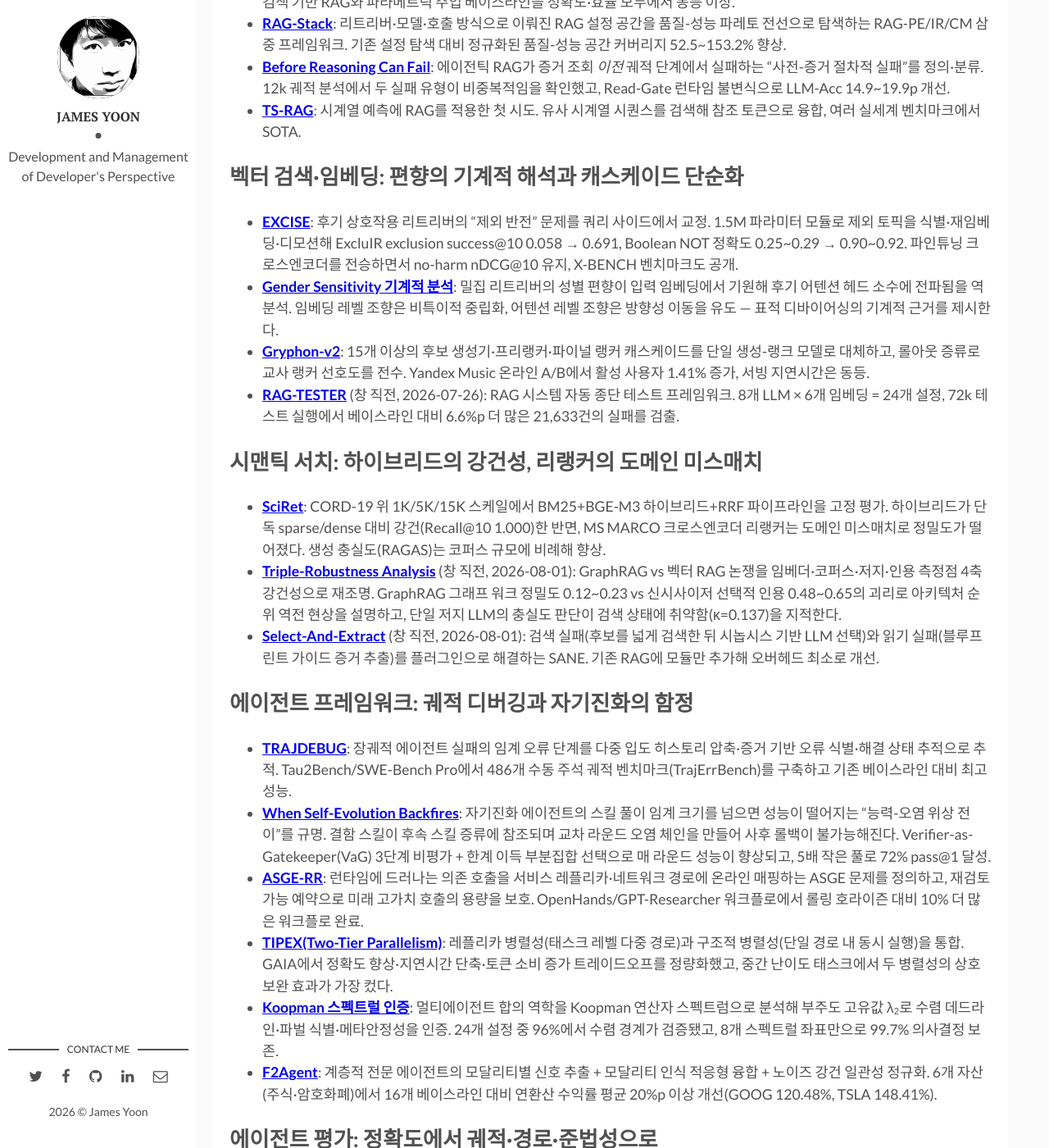
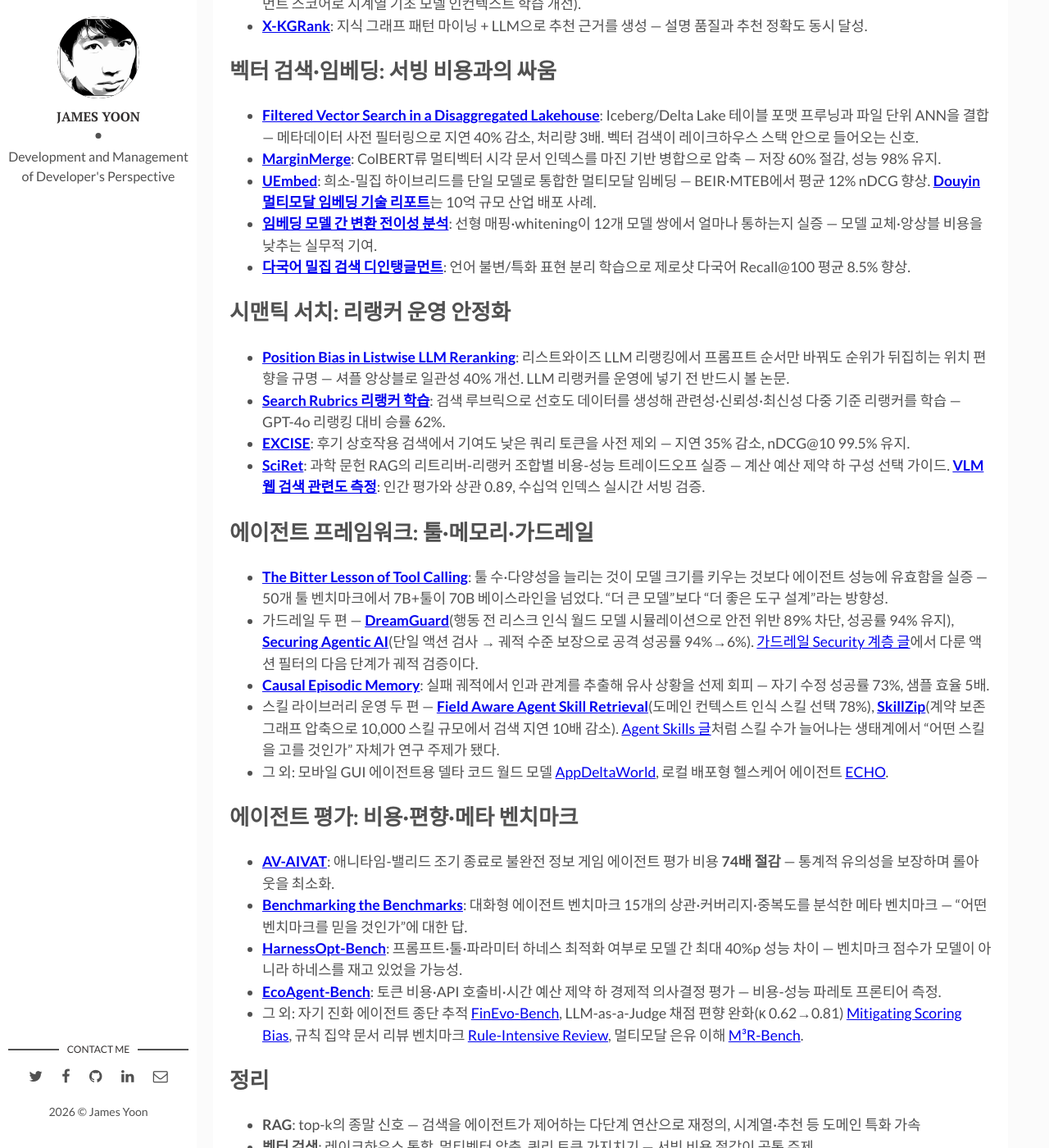
Before and after one commit to butteryoon/butteryoon.github.io, a Jekyll site: the page built from _posts/2026-08-09-rag_agent_weekly.md, in a window 1280 px wide and 1400 px high, scrolled down 1059 px. Shown: the whole window at 82% size. Built offline with Jekyll 4.4.1, drawn with Linux system fonts in a browser that asks for light colours; comment, search, counter and statistics services are not loaded; some of the changed text lies outside the part shown.

Commit message:
주간 글을 개정 보고서(20260809) 기준으로 갱신
Co-authored-by: Orca <help@stably.ai>

```diff
--- a/_posts/2026-08-09-rag_agent_weekly.md
+++ b/_posts/2026-08-09-rag_agent_weekly.md
@@ -5,69 +5,70 @@ title: "RAG & AI 에이전트 주간 연구 동향 (2026-08-03 ~ 08-09)"
 description: "이번 주 arXiv에 올라온 RAG, 벡터 검색, 리랭킹, 에이전트 프레임워크·평가 분야 주요 논문 요약"
 img: ai_abstract_title.jpg
 date: 2026-08-09 18:10:00 +0900
-last_modified_at: 2026-08-09 18:10:00 +0900
+last_modified_at: 2026-08-12 01:10:00 +0900
 tags: [rag, ai agent, llm, vector database, reranking, arxiv, weekly] # add tag
 related: llm
 categories: dev
 ---
 
-Perplexity 배치 작업으로 수집한 RAG·AI 에이전트 분야 주간 논문 보고서(arXiv cs.IR/cs.CL/cs.MA/cs.AI/cs.LG + Hugging Face Daily Papers, 2026-08-03~08-09)를 요약해서 정리한다.
+Hermes 에이전트가 배치 작업으로 수집한 RAG·AI 에이전트 분야 주간 논문 보고서(arXiv cs.IR/cs.CL/cs.MA/cs.AI/cs.LG + Hugging Face Daily Papers, 2026-08-03~08-09)를 요약해서 정리한다. (2026-08-12: 보고서 개정판 기준으로 논문 선정 전면 갱신)
 
 <!--more-->
 
-> **TL;DR:** 이번 주 RAG 연구는 "밀집 임베딩 리트리버의 구조적 한계를 에이전틱·심볼릭·하이브리드 인터페이스로 대체하는 흐름"이 뚜렷했다. 검색 자체를 결정론적 연산으로 바꾸거나(READ), 프롤로그 추론을 얹거나(NeSy-RAG), 아예 리트리버를 없애고 모델 내부에 지식을 내재화하는(RING) 시도까지 나왔다. 벡터 검색은 편향의 기계적 해석과 캐스케이드 단순화에, 에이전트 평가는 궤적·경로·준법성 등 다차원 진단으로 옮겨가는 중이다.
+> **TL;DR:** 이번 주 RAG 연구의 키워드는 **에이전틱 검색의 본격화** — 고정 top-k를 LLM 에이전트가 제어하는 다단계 검색으로 대체하는 시도가 다수 등장했다. 벡터 검색은 레이크하우스 통합·멀티벡터 압축 등 서빙 비용 절감에 집중했고, 에이전트 쪽에서는 "툴 확장이 모델 확장을 이긴다"는 비터 레슨 재해석과 평가 비용 74배 절감 같은 평가 엄밀화 흐름이 두드러진다.
 
-## RAG 아키텍처: 검색 인터페이스 자체를 갈아끼운다
+## RAG 아키텍처: 에이전틱 검색과 도메인 특화
 
-- **[Beyond Top-K](https://arxiv.org/abs/2608.06305)**: 780쪽 재무보고서에서 밀집 리트리버의 구조적 한계(테이블 행 86.8%, 단위 헤더 분리 등)를 실증하고, 정규화 렉시컬 서치·구조 내비게이션·범위 읽기 3단계 에이전틱 연산으로 대체 — 정확도 15.7% → 58.8%(p<0.001). 에이전트의 이득이 반복이 아니라 인터페이스 교체에서 온다는 주장.
-- **[NeSy-RAG](https://arxiv.org/abs/2608.06292)**: 검색된 텍스트 청크에서 Prolog 프레디케이트를 합성해 신경-심볼릭 추론을 수행. ShARC 벤치마크에서 베이스라인 RAG 42.8% 대비 61.1% 정확도, 지식 공백 자동 탐지·보완까지.
-- **[RING](https://arxiv.org/abs/2608.01630)**: 외부 리트리버를 제거하고 Mixture-of-Memory Experts에 지식을 내재화하는 패러다임. News-2025 벤치마크에서 검색 기반 RAG와 파라메트릭 주입 베이스라인을 정확도·효율 모두에서 동등 이상.
-- **[RAG-Stack](https://arxiv.org/abs/2608.03487)**: 리트리버·모델·호출 방식으로 이뤄진 RAG 설정 공간을 품질-성능 파레토 전선으로 탐색하는 RAG-PE/IR/CM 삼중 프레임워크. 기존 설정 탐색 대비 정규화된 품질-성능 공간 커버리지 52.5~153.2% 향상.
-- **[Before Reasoning Can Fail](https://arxiv.org/abs/2608.02011)**: 에이전틱 RAG가 증거 조회 *이전* 궤적 단계에서 실패하는 "사전-증거 절차적 실패"를 정의·분류. 12k 궤적 분석에서 두 실패 유형이 비중복적임을 확인했고, Read-Gate 런타임 불변식으로 LLM-Acc 14.9~19.9p 개선.
-- **[TS-RAG](https://arxiv.org/abs/2608.06223)**: 시계열 예측에 RAG를 적용한 첫 시도. 유사 시계열 시퀀스를 검색해 참조 토큰으로 융합, 여러 실세계 벤치마크에서 SOTA.
+- **[Beyond Top-K](https://arxiv.org/abs/2608.06305)**: 고정된 top-k 검색을 에이전틱 연산(탐색·필터링·추론)으로 대체하는 해석 가능 프레임워크. LLM 에이전트가 검색 과정을 제어해 HotpotQA·2WikiMultihopQA에서 정확도와 투명성을 동시 확보.
+- **[Search, Inspect, Fetch](https://arxiv.org/abs/2608.02751)**: 딥 리서치 에이전트를 위한 구조 인식 불리언 검색 — 검색→검사→가져오기 3단계로 복잡 쿼리를 분해해 멀티홉 재현율·정밀도 향상.
+- **[NeSy-RAG](https://arxiv.org/abs/2608.06292)**: 지식 그래프 기반 심볼릭 추론과 뉴럴 리트리버를 결합해 논리 일관성 검증·근거 추적을 제공하는 설명 가능 QA.
+- 시계열 특화 RAG 두 편 — **[TS-RAG](https://arxiv.org/abs/2608.06223)**(유사 패턴 검색으로 제로샷 예측 향상, Monash·M4 검증)와 **[Align-RAG](https://arxiv.org/abs/2608.05571)**(쿼리-문서 얼라인먼트 스코어로 시계열 기초 모델 인컨텍스트 학습 개선).
+- **[X-KGRank](https://arxiv.org/abs/2608.01732)**: 지식 그래프 패턴 마이닝 + LLM으로 추천 근거를 생성 — 설명 품질과 추천 정확도 동시 달성.
 
-## 벡터 검색·임베딩: 편향의 기계적 해석과 캐스케이드 단순화
+## 벡터 검색·임베딩: 서빙 비용과의 싸움
 
-- **[EXCISE](https://arxiv.org/abs/2608.05497)**: 후기 상호작용 리트리버의 "제외 반전" 문제를 쿼리 사이드에서 교정. 1.5M 파라미터 모듈로 제외 토픽을 식별·재임베딩·디모션해 ExcluIR exclusion success@10 0.058 → 0.691, Boolean NOT 정확도 0.25~0.29 → 0.90~0.92. 파인튜닝 크로스엔코더를 전승하면서 no-harm nDCG@10 유지, X-BENCH 벤치마크도 공개.
-- **[Gender Sensitivity 기계적 분석](https://arxiv.org/abs/2608.05467)**: 밀집 리트리버의 성별 편향이 입력 임베딩에서 기원해 후기 어텐션 헤드 소수에 전파됨을 역분석. 임베딩 레벨 조향은 비특이적 중립화, 어텐션 레벨 조향은 방향성 이동을 유도 — 표적 디바이어싱의 기계적 근거를 제시한다.
-- **[Gryphon-v2](https://arxiv.org/abs/2608.06213)**: 15개 이상의 후보 생성기·프리랭커·파이널 랭커 캐스케이드를 단일 생성-랭크 모델로 대체하고, 롤아웃 증류로 교사 랭커 선호도를 전수. Yandex Music 온라인 A/B에서 활성 사용자 1.41% 증가, 서빙 지연시간은 동등.
-- **[RAG-TESTER](https://arxiv.org/abs/2608.00054)** (창 직전, 2026-07-26): RAG 시스템 자동 종단 테스트 프레임워크. 8개 LLM × 6개 임베딩 = 24개 설정, 72k 테스트 실행에서 베이스라인 대비 6.6%p 더 많은 21,633건의 실패를 검출.
+- **[Filtered Vector Search in a Disaggregated Lakehouse](https://arxiv.org/abs/2608.05441)**: Iceberg/Delta Lake 테이블 포맷 프루닝과 파일 단위 ANN을 결합 — 메타데이터 사전 필터링으로 지연 40% 감소, 처리량 3배. 벡터 검색이 레이크하우스 스택 안으로 들어오는 신호.
+- **[MarginMerge](https://arxiv.org/abs/2608.02969)**: ColBERT류 멀티벡터 시각 문서 인덱스를 마진 기반 병합으로 압축 — 저장 60% 절감, 성능 98% 유지.
+- **[UEmbed](https://arxiv.org/abs/2608.02583)**: 희소-밀집 하이브리드를 단일 모델로 통합한 멀티모달 임베딩 — BEIR·MTEB에서 평균 12% nDCG 향상. **[Douyin 멀티모달 임베딩 기술 리포트](https://arxiv.org/abs/2608.02148)**는 10억 규모 산업 배포 사례.
+- **[임베딩 모델 간 변환 전이성 분석](https://arxiv.org/abs/2608.05980)**: 선형 매핑·whitening이 12개 모델 쌍에서 얼마나 통하는지 실증 — 모델 교체·앙상블 비용을 낮추는 실무적 기여.
+- **[다국어 밀집 검색 디인탱글먼트](https://arxiv.org/abs/2608.02189)**: 언어 불변/특화 표현 분리 학습으로 제로샷 다국어 Recall@100 평균 8.5% 향상.
 
-## 시맨틱 서치: 하이브리드의 강건성, 리랭커의 도메인 미스매치
+## 시맨틱 서치: 리랭커 운영 안정화
 
-- **[SciRet](https://arxiv.org/abs/2608.03860)**: CORD-19 위 1K/5K/15K 스케일에서 BM25+BGE-M3 하이브리드+RRF 파이프라인을 고정 평가. 하이브리드가 단독 sparse/dense 대비 강건(Recall@10 1.000)한 반면, MS MARCO 크로스엔코더 리랭커는 도메인 미스매치로 정밀도가 떨어졌다. 생성 충실도(RAGAS)는 코퍼스 규모에 비례해 향상.
-- **[Triple-Robustness Analysis](https://arxiv.org/abs/2608.00705)** (창 직전, 2026-08-01): GraphRAG vs 벡터 RAG 논쟁을 임베더·코퍼스·저지·인용 측정점 4축 강건성으로 재조명. GraphRAG 그래프 워크 정밀도 0.12~0.23 vs 신시사이저 선택적 인용 0.48~0.65의 괴리로 아키텍처 순위 역전 현상을 설명하고, 단일 저지 LLM의 충실도 판단이 검색 상태에 취약함(κ=0.137)을 지적한다.
-- **[Select-And-Extract](https://arxiv.org/abs/2608.00658)** (창 직전, 2026-08-01): 검색 실패(후보를 넓게 검색한 뒤 시놉시스 기반 LLM 선택)와 읽기 실패(블루프린트 가이드 증거 추출)를 플러그인으로 해결하는 SANE. 기존 RAG에 모듈만 추가해 오버헤드 최소로 개선.
+- **[Position Bias in Listwise LLM Reranking](https://arxiv.org/abs/2608.03091)**: 리스트와이즈 LLM 리랭킹에서 프롬프트 순서만 바꿔도 순위가 뒤집히는 위치 편향을 규명 — 셔플 앙상블로 일관성 40% 개선. LLM 리랭커를 운영에 넣기 전 반드시 볼 논문.
+- **[Search Rubrics 리랭커 학습](https://arxiv.org/abs/2608.03527)**: 검색 루브릭으로 선호도 데이터를 생성해 관련성·신뢰성·최신성 다중 기준 리랭커를 학습 — GPT-4o 리랭킹 대비 승률 62%.
+- **[EXCISE](https://arxiv.org/abs/2608.05497)**: 후기 상호작용 검색에서 기여도 낮은 쿼리 토큰을 사전 제외 — 지연 35% 감소, nDCG@10 99.5% 유지.
+- **[SciRet](https://arxiv.org/abs/2608.03860)**: 과학 문헌 RAG의 리트리버-리랭커 조합별 비용-성능 트레이드오프 실증 — 계산 예산 제약 하 구성 선택 가이드. **[VLM 웹 검색 관련도 측정](https://arxiv.org/abs/2608.02446)**: 인간 평가와 상관 0.89, 수십억 인덱스 실시간 서빙 검증.
 
-## 에이전트 프레임워크: 궤적 디버깅과 자기진화의 함정
+## 에이전트 프레임워크: 툴·메모리·가드레일
 
-- **[TRAJDEBUG](https://arxiv.org/abs/2608.06346)**: 장궤적 에이전트 실패의 임계 오류 단계를 다중 입도 히스토리 압축·증거 기반 오류 식별·해결 상태 추적으로 추적. Tau2Bench/SWE-Bench Pro에서 486개 수동 주석 궤적 벤치마크(TrajErrBench)를 구축하고 기존 베이스라인 대비 최고 성능.
-- **[When Self-Evolution Backfires](https://arxiv.org/abs/2608.05810)**: 자기진화 에이전트의 스킬 풀이 임계 크기를 넘으면 성능이 떨어지는 "능력-오염 위상 전이"를 규명. 결함 스킬이 후속 스킬 증류에 참조되며 교차 라운드 오염 체인을 만들어 사후 롤백이 불가능해진다. Verifier-as-Gatekeeper(VaG) 3단계 비평가 + 한계 이득 부분집합 선택으로 매 라운드 성능이 향상되고, 5배 작은 풀로 72% pass@1 달성.
-- **[ASGE-RR](https://arxiv.org/abs/2608.06033)**: 런타임에 드러나는 의존 호출을 서비스 레플리카·네트워크 경로에 온라인 매핑하는 ASGE 문제를 정의하고, 재검토 가능 예약으로 미래 고가치 호출의 용량을 보호. OpenHands/GPT-Researcher 워크플로에서 롤링 호라이즌 대비 10% 더 많은 워크플로 완료.
-- **[TIPEX(Two-Tier Parallelism)](https://arxiv.org/abs/2608.05791)**: 레플리카 병렬성(태스크 레벨 다중 경로)과 구조적 병렬성(단일 경로 내 동시 실행)을 통합. GAIA에서 정확도 향상·지연시간 단축·토큰 소비 증가 트레이드오프를 정량화했고, 중간 난이도 태스크에서 두 병렬성의 상호 보완 효과가 가장 컸다.
-- **[Koopman 스펙트럴 인증](https://arxiv.org/abs/2608.05956)**: 멀티에이전트 합의 역학을 Koopman 연산자 스펙트럼으로 분석해 부주도 고유값 λ₂로 수렴 데드라인·파벌 식별·메타안정성을 인증. 24개 설정 중 96%에서 수렴 경계가 검증됐고, 8개 스펙트럴 좌표만으로 99.7% 의사결정 보존.
-- **[F2Agent](https://arxiv.org/abs/2608.05668)**: 계층적 전문 에이전트의 모달리티별 신호 추출 + 모달리티 인식 적응형 융합 + 노이즈 강건 일관성 정규화. 6개 자산(주식·암호화폐)에서 16개 베이스라인 대비 연환산 수익률 평균 20%p 이상 개선(GOOG 120.48%, TSLA 148.41%).
+- **[The Bitter Lesson of Tool Calling](https://arxiv.org/abs/2608.06370)**: 툴 수·다양성을 늘리는 것이 모델 크기를 키우는 것보다 에이전트 성능에 유효함을 실증 — 50개 툴 벤치마크에서 7B+툴이 70B 베이스라인을 넘었다. "더 큰 모델"보다 "더 좋은 도구 설계"라는 방향성.
+- 가드레일 두 편 — **[DreamGuard](https://arxiv.org/abs/2608.05695)**(행동 전 리스크 인식 월드 모델 시뮬레이션으로 안전 위반 89% 차단, 성공률 94% 유지), **[Securing Agentic AI](https://arxiv.org/abs/2608.01558)**(단일 액션 검사 → 궤적 수준 보장으로 공격 성공률 94%→6%). [가드레일 Security 계층 글]({{site.baseurl}}/tools/2026/07/25/hermes_guardrail_security.html)에서 다룬 액션 필터의 다음 단계가 궤적 검증이다.
+- **[Causal Episodic Memory](https://arxiv.org/abs/2608.05906)**: 실패 궤적에서 인과 관계를 추출해 유사 상황을 선제 회피 — 자기 수정 성공률 73%, 샘플 효율 5배.
+- 스킬 라이브러리 운영 두 편 — **[Field Aware Agent Skill Retrieval](https://arxiv.org/abs/2608.02880)**(도메인 컨텍스트 인식 스킬 선택 78%), **[SkillZip](https://arxiv.org/abs/2608.05604)**(계약 보존 그래프 압축으로 10,000 스킬 규모에서 검색 지연 10배 감소). [Agent Skills 글]({{site.baseurl}}/tools/2026/08/11/agent_skills_engineering_workflows.html)처럼 스킬 수가 늘어나는 생태계에서 "어떤 스킬을 고를 것인가" 자체가 연구 주제가 됐다.
+- 그 외: 모바일 GUI 에이전트용 델타 코드 월드 모델 [AppDeltaWorld](https://arxiv.org/abs/2608.05891), 로컬 배포형 헬스케어 에이전트 [ECHO](https://arxiv.org/abs/2608.06110).
 
-## 에이전트 평가: 정확도에서 궤적·경로·준법성으로
+## 에이전트 평가: 비용·편향·메타 벤치마크
 
-- **[FinEvo-Bench](https://arxiv.org/abs/2608.06144)**: 6개 금융 도메인 20개 비즈니스 신, 120개 실무 기반 태스크의 종단 벤치마크. 기관 제공 절차·케이스·루브릭으로 전문성과 준법성을 동시 평가한다. 4개 자기진화 스캐폴드 비교에서 Letta가 최고 점수(91.65)·최소 준법 이슈(0.09), Codex가 최대 자기진화 이득(+19.37). 루브릭 피드백이 참조 답안 피드백보다 품질·준법 모두 우위였다.
-- **[ContextWeave](https://arxiv.org/abs/2608.04830)**: 14명의 다월 워크플로를 재구성한 1,005개 실행 가능 태스크(핵심 568개) 벤치마크. 6개 메모리 컴포넌트 비교에서 최고 설정이 Workspace Score 68.08 → 78.20, Preference Score 41.50 → 70.60. 실행 가능한 경험 풍부 메모리가 요약보다 워크플로 연속성에 효과적이지만 오도 회상에는 취약하다.
-- **[DiagChain](https://arxiv.org/abs/2608.03591)**: 사이버 공격 체인 재구성을 증거 기반 추론 단계별로 진단. MAIN-69 69개 시나리오·5개 보완 메트릭으로 병목을 식별했는데, 최강 설정도 참조 단계 849개 중 39.6%만 성공했다. 소형 모델은 증거 반영이, 대형 모델은 순서 지정이 병목.
-- **[PATH-Bench](https://arxiv.org/abs/2608.01149)** (창 직전, 2026-08-02): 평생 에이전트의 경로 의존적 평가 벤치마크. 8개 대표 에이전트 평가 결과 경험 효용은 표현 방식·상호작용 구조에 공동 의존하며, 강력한 전이가 보유를 보장하지 않는다. Selective Experience Use(SEU)로 망각 감소·순전파 전이 개선.
-- **[AdvPlan-Bench](https://arxiv.org/abs/2608.00832)** (창 직전, 2026-08-01): 타입화된 액션 체인·적대적 응답 세트·선택자 진단·후보 프런티어 메트릭으로 구성된 오프라인 적대적 플래너 평가. 150개 합성 시나리오에서 다중 응답 샘플링 시 BLUE 이점이 0.518 → 0.486으로 감소.
-- **[HarnessOpt-Bench](https://arxiv.org/abs/2608.06301)**: 허니스 최적화 태스크에서 LLM을 평가하는 벤치마크. Hugging Face Daily Papers 8월 7일자 피처드 논문.
+- **[AV-AIVAT](https://arxiv.org/abs/2608.06362)**: 애니타임-밸리드 조기 종료로 불완전 정보 게임 에이전트 평가 비용 **74배 절감** — 통계적 유의성을 보장하며 롤아웃을 최소화.
+- **[Benchmarking the Benchmarks](https://arxiv.org/abs/2608.06329)**: 대화형 에이전트 벤치마크 15개의 상관·커버리지·중복도를 분석한 메타 벤치마크 — "어떤 벤치마크를 믿을 것인가"에 대한 답.
+- **[HarnessOpt-Bench](https://arxiv.org/abs/2608.06301)**: 프롬프트·툴·파라미터 하네스 최적화 여부로 모델 간 최대 40%p 성능 차이 — 벤치마크 점수가 모델이 아니라 하네스를 재고 있었을 가능성.
+- **[EcoAgent-Bench](https://arxiv.org/abs/2608.05519)**: 토큰 비용·API 호출비·시간 예산 제약 하 경제적 의사결정 평가 — 비용-성능 파레토 프론티어 측정.
+- 그 외: 자기 진화 에이전트 종단 추적 [FinEvo-Bench](https://arxiv.org/abs/2608.06144), LLM-as-a-Judge 채점 편향 완화(κ 0.62→0.81) [Mitigating Scoring Bias](https://arxiv.org/abs/2608.05726), 규칙 집약 문서 리뷰 벤치마크 [Rule-Intensive Review](https://arxiv.org/abs/2608.06312), 멀티모달 은유 이해 [M³R-Bench](https://arxiv.org/abs/2608.05817).
 
 ## 정리
 
-- **RAG**: 밀집 임베딩의 구조적 한계를 에이전틱 연산(READ)·심볼릭 추론(NeSy-RAG)·지식 내재화(RING)로 대체하는 흐름. 실패 지점도 "추론"이 아니라 증거 조회 이전 절차 단계로 시선이 옮겨갔다
-- **벡터 검색**: 제외 쿼리 같은 실패 모드의 쿼리 사이드 교정, 편향 전파 경로의 기계적 해석, 다단 캐스케이드의 단일 모델 대체
-- **리랭킹**: 하이브리드+RRF의 강건성은 재확인됐지만 도메인 미스매치 크로스엔코더는 오히려 해가 되며, GraphRAG 우위 주장은 측정점에 따라 뒤집힌다
-- **평가**: 궤적 오류 수명주기, 경로 의존성, 준법성, 메모리 효과 등 단일 정확도를 넘어선 진단형 벤치마크가 한 주에 여섯 편
+- **RAG**: top-k의 종말 신호 — 검색을 에이전트가 제어하는 다단계 연산으로 재정의, 시계열·추천 등 도메인 특화 가속
+- **벡터 검색**: 레이크하우스 통합, 멀티벡터 압축, 쿼리 토큰 가지치기 — 서빙 비용 절감이 공통 주제
+- **리랭킹**: LLM 리랭커의 위치 편향·루브릭 학습 등 운영 안정화 단계 진입
+- **에이전트**: 툴 확장 > 모델 확장 실증, 가드레일은 액션 검사에서 궤적 보장으로, 스킬 라이브러리 운영이 독립 연구 주제로
+- **평가**: 평가 비용 절감(74배)·하네스 변인 통제·메타 벤치마크 — "측정 자체의 엄밀화"가 이어진다
 
-RAG를 운영 중이라면 이번 주 논문 중 Beyond Top-K(구조화 문서 검색 인터페이스), EXCISE(제외 쿼리 교정), Select-And-Extract(기존 파이프라인에 붙이는 플러그인) 세 편이 바로 적용해볼 만한 실용 아이디어에 가깝다.
+운영 중인 시스템에 바로 시사점이 있는 것은 Position Bias(LLM 리랭커 도입 전 필독), The Bitter Lesson of Tool Calling(에이전트 설계 방향), 그리고 궤적 수준 가드레일 두 편이다.
 
 ## 참고
 
 - 각 논문의 arXiv 링크는 본문에 표기 (2608.xxxxx 시리즈)
-- "(창 직전)" 표기 논문은 목표 창 하루~이틀 전 등록분으로, 각 토픽의 대표성을 위해 포함했다
-- [지난 글: RAG & AI 에이전트 주간 연구 동향 (2026-07-27 ~ 08-02)]({{site.baseurl}}/dev/2026/08/04/rag_agent_weekly.html)
+- [지난 주간 동향 (2026-07-27~08-02)]({{site.baseurl}}/dev/2026/08/04/rag_agent_weekly.html)
+- [가드레일 Security 계층 통합 (관련글)]({{site.baseurl}}/tools/2026/07/25/hermes_guardrail_security.html)
+- [Agent Skills 엔지니어링 워크플로우 (관련글)]({{site.baseurl}}/tools/2026/08/11/agent_skills_engineering_workflows.html)
```
Also changed, not shown: _reports/20260809_report.md (+45 -38 lines).
